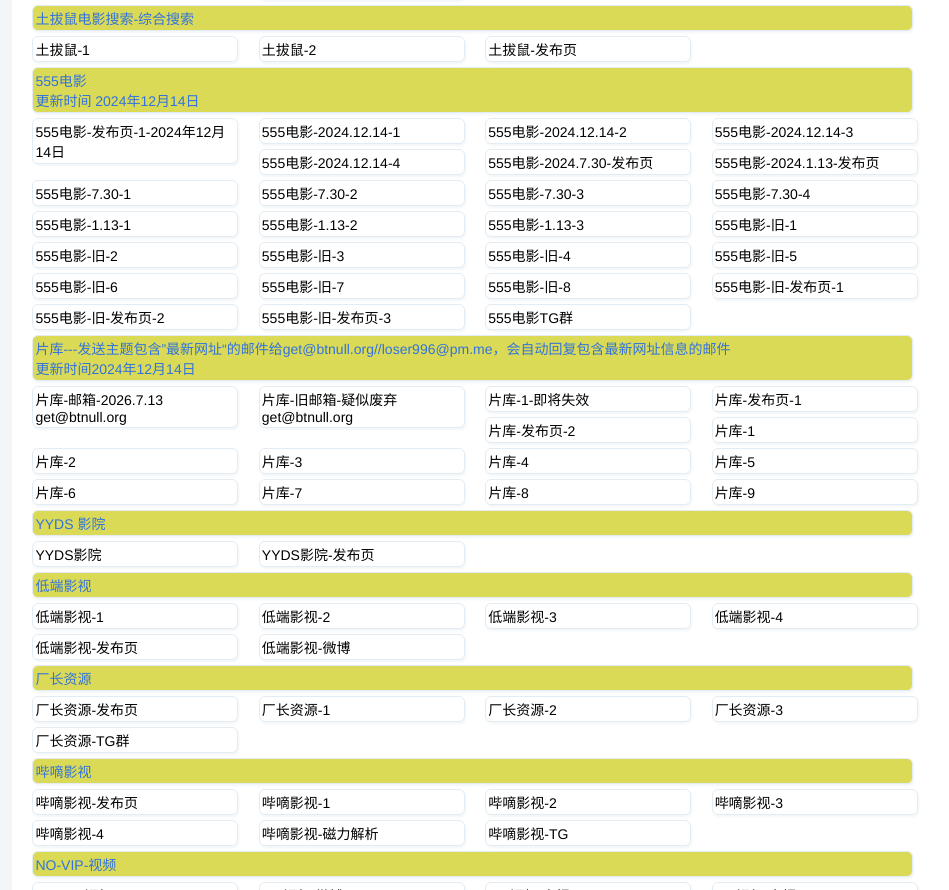
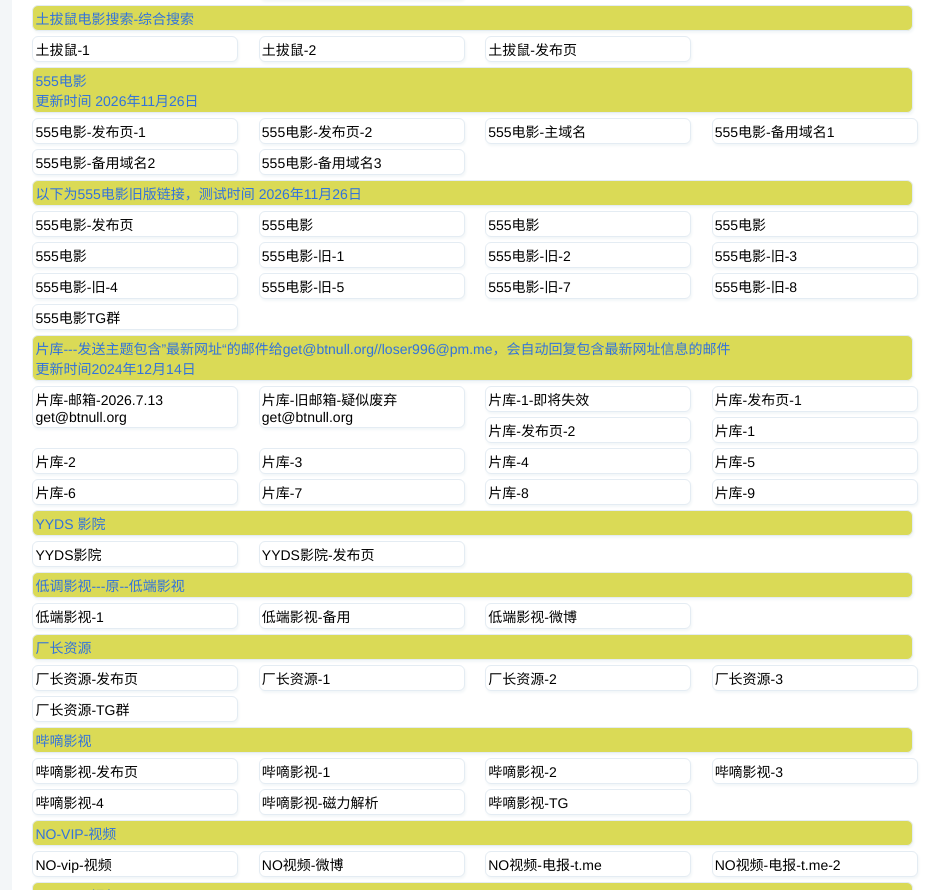
Before and after one commit to zGitzp/navigation, a plain HTML site: page yingshi.html in a window 1280 px wide. Shown: the part 1452-2342 px from the top of the page, without its empty margins (266-1215 px from the left). Drawn offline with Linux system fonts and the light colour scheme.

Commit message:
更新 yingshi.html

```diff
--- a/yingshi.html
+++ b/yingshi.html
@@ -682,78 +682,68 @@
 							<!-- ************----------************ -->
 							<div class="item4">
 								<div class="no-logo">555电影</div>
-								<div class="no-logo">更新时间 2024年12月14日</div>
-							</div>
-							<a target="_blank" href="https://www.55krp.wiki/">
-								<div class="item">
-									<div class="no-logo">555电影-发布页-1-2024年12月14日</div>
-								</div>
-							</a>
-							<a target="_blank" href="https://www.555dyy19.com/">
-								<div class="item">
-									<div class="no-logo">555电影-2024.12.14-1</div>
-								</div>
-							</a>
-							<a target="_blank" href="https://www.555dyy15.com/">
-								<div class="item">
-									<div class="no-logo">555电影-2024.12.14-2</div>
-								</div>
-							</a>
-							<a target="_blank" href="https://www.555dy2s.com/">
-								<div class="item">
-									<div class="no-logo">555电影-2024.12.14-3</div>
+								<div class="no-logo">更新时间 2026年11月26日</div>
+							</div>
+							<a target="_blank" href="https://5dy2.top/">
+								<div class="item">
+									<div class="no-logo">555电影-发布页-1</div>
+								</div>
+							</a>
+							<a target="_blank" href="https://55kan3.top/">
+								<div class="item">
+									<div class="no-logo">555电影-发布页-2</div>
+								</div>
+							</a>
+							<a target="_blank" href="https://vod555.me/">
+								<div class="item">
+									<div class="no-logo">555电影-主域名</div>
+								</div>
+							</a>
+							<a target="_blank" href="https://sp555.me/">
+								<div class="item">
+									<div class="no-logo">555电影-备用域名1</div>
+								</div>
+							</a>
+							<a target="_blank" href="https://555mv.org/">
+								<div class="item">
+									<div class="no-logo">555电影-备用域名2</div>
+								</div>
+							</a>
+							<a target="_blank" href="https://5kan7.com/">
+								<div class="item">
+									<div class="no-logo">555电影-备用域名3</div>
+								</div>
+							</a>
+
+
+							<div class="item4">
+								<div class="no-logo">以下为555电影旧版链接，测试时间 2026年11月26日</div>
+							</div>
+							<a target="_blank" href="https://555u.club/">
+								<div class="item">
+									<div class="no-logo">555电影-发布页</div>
 								</div>
 							</a>
 							<a target="_blank" href="https://www.555dy4s.com/">
 								<div class="item">
-									<div class="no-logo">555电影-2024.12.14-4</div>
-								</div>
-							</a>
-							<a target="_blank" href="https://c5nl.com/">
-								<div class="item">
-									<div class="no-logo">555电影-2024.7.30-发布页</div>
-								</div>
-							</a>
-							<a target="_blank" href="https://555u.club/">
-								<div class="item">
-									<div class="no-logo">555电影-2024.1.13-发布页</div>
+									<div class="no-logo">555电影</div>
 								</div>
 							</a>
 
 							<a target="_blank" href="https://5cene.com/">
 								<div class="item">
-									<div class="no-logo">555电影-7.30-1</div>
+									<div class="no-logo">555电影</div>
 								</div>
 							</a>
 							<a target="_blank" href="https://m5vies.com/">
 								<div class="item">
-									<div class="no-logo">555电影-7.30-2</div>
-								</div>
-							</a>
-							<a target="_blank" href="https://c5vid.com/">
-								<div class="item">
-									<div class="no-logo">555电影-7.30-3</div>
-								</div>
-							</a>
+									<div class="no-logo">555电影</div>
+								</div>
+							</a>
+
 							<a target="_blank" href="https://pic5z.com/">
 								<div class="item">
-									<div class="no-logo">555电影-7.30-4</div>
-								</div>
-							</a>
-
-							<a target="_blank" href="https://555flim.top/">
-								<div class="item">
-									<div class="no-logo">555电影-1.13-1</div>
-								</div>
-							</a>
-							<a target="_blank" href="https://55cin.net/">
-								<div class="item">
-									<div class="no-logo">555电影-1.13-2</div>
-								</div>
-							</a>
-							<a target="_blank" href="https://555fm.club/">
-								<div class="item">
-									<div class="no-logo">555电影-1.13-3</div>
+									<div class="no-logo">555电影</div>
 								</div>
 							</a>
 							<a target="_blank" href="https://www.5dy6.cc/">
@@ -781,11 +771,6 @@
 									<div class="no-logo">555电影-旧-5</div>
 								</div>
 							</a>
-							<a target="_blank" href="https://www.555yy6.com/">
-								<div class="item">
-									<div class="no-logo">555电影-旧-6</div>
-								</div>
-							</a>
 							<a target="_blank" href="https://www.555yy8.com/">
 								<div class="item">
 									<div class="no-logo">555电影-旧-7</div>
@@ -794,28 +779,6 @@
 							<a target="_blank" href="https://www.zxk555.com/">
 								<div class="item">
 									<div class="no-logo">555电影-旧-8</div>
-								</div>
-							</a>
-
-
-
-
-
-
-
-							<a target="_blank" href="https://555dq.vip/">
-								<div class="item">
-									<div class="no-logo">555电影-旧-发布页-1</div>
-								</div>
-							</a>
-							<a target="_blank" href="https://55app.shop/">
-								<div class="item">
-									<div class="no-logo">555电影-旧-发布页-2</div>
-								</div>
-							</a>
-							<a target="_blank" href="https://app.ylcyyy.com/">
-								<div class="item">
-									<div class="no-logo">555电影-旧-发布页-3</div>
 								</div>
 							</a>
 
@@ -925,35 +888,20 @@
 
 							<!-- ************----------************ -->
 							<div class="item4">
-								<div class="no-logo">低端影视</div>
-							</div>
-							<a target="_blank" href="https://ddys.art/">
+								<div class="no-logo">低调影视---原--低端影视</div>
+							</div>
+							<a target="_blank" href="https://ddys.app/">
 								<div class="item">
 									<div class="no-logo">低端影视-1</div>
 								</div>
 							</a>
-							<a target="_blank" href="https://ddys.pro/">
-								<div class="item">
-									<div class="no-logo">低端影视-2</div>
-								</div>
-							</a>
-							<a target="_blank" href="https://ddys.tv/">
-								<div class="item">
-									<div class="no-logo">低端影视-3</div>
-								</div>
-							</a>
-							<a target="_blank" href="https://ddys2.me/">
-								<div class="item">
-									<div class="no-logo">低端影视-4</div>
-								</div>
-							</a>
-
-							<a target="_blank" href="https://ddys.site/">
-								<div class="item">
-									<div class="no-logo">低端影视-发布页</div>
-								</div>
-							</a>
-							<a target="_blank" href="https://weibo.com/ddrkme">
+							<a target="_blank" href="https://ddys.ai/">
+								<div class="item">
+									<div class="no-logo">低端影视-备用</div>
+								</div>
+							</a>
+
+							<a target="_blank" href="https://weibo.com/u/7954724190">
 								<div class="item">
 									<div class="no-logo">低端影视-微博</div>
 								</div>
```
